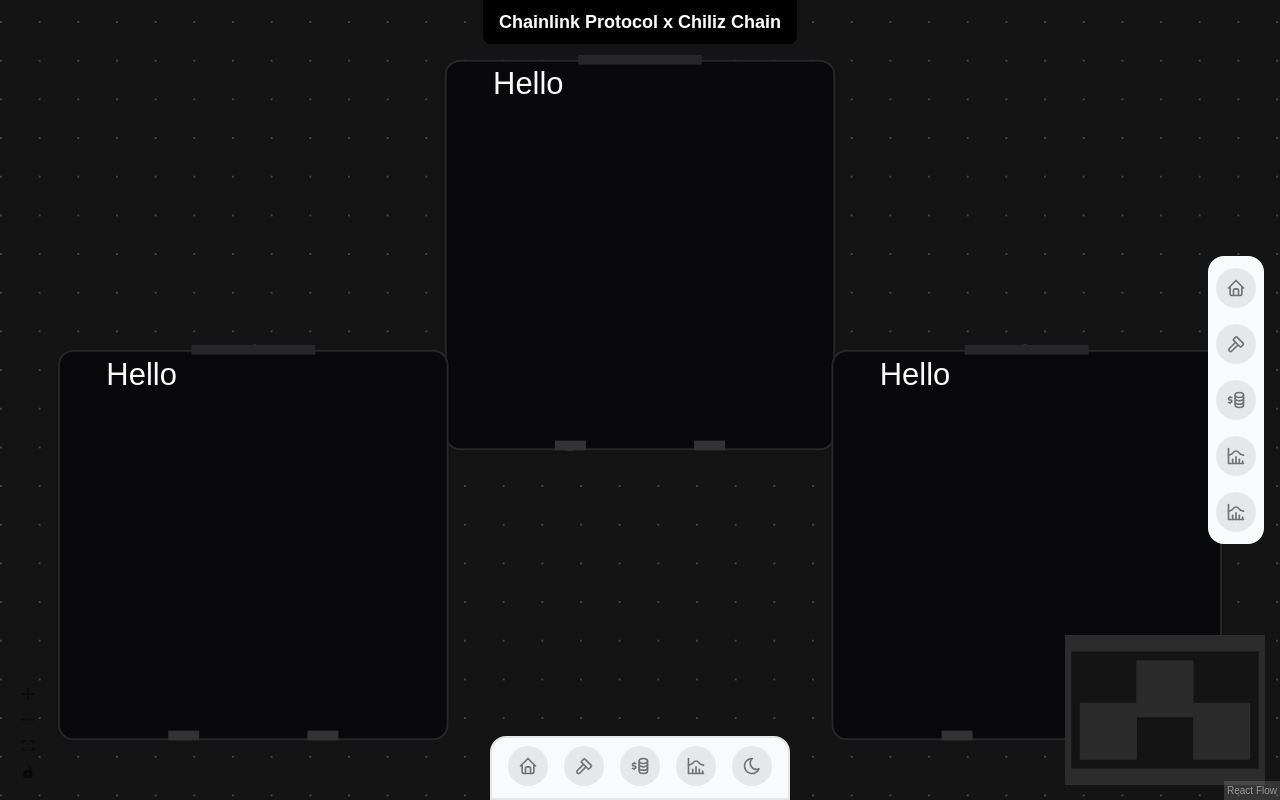
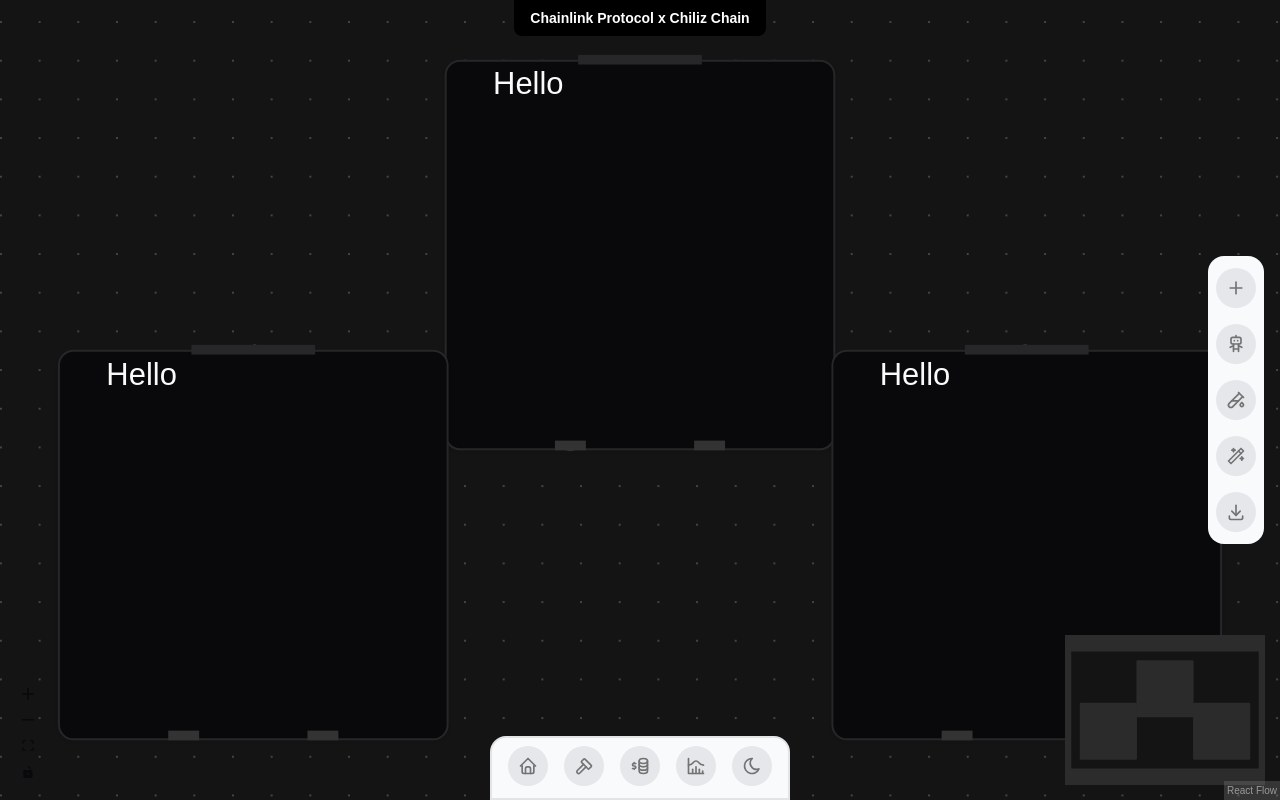
Before and after one commit to gabrielantonyxaviour/gojo-funding-the-commons, a Next.js app in the folder frontend/: page /projects/ackaddffaflo in a window 1280 px wide. Built offline with nearby package versions, Linux system fonts and the light colour scheme.

Commit message:
add vertical bar

```diff
--- a/frontend/components/project/index.tsx
+++ b/frontend/components/project/index.tsx
@@ -72,7 +72,7 @@
       </div>
       <div className="fixed top-0 left-0 right-0 select-none ">
         <div className="flex justify-center">
-          <p className="text-center text-lg font-semibold py-2 px-4 dark:bg-secondary bg-black dark:text-zinc-200 text-white rounded-b-lg">
+          <p className="text-center 2xl:text-lg text-sm font-semibold py-2 px-4 dark:bg-secondary bg-black dark:text-zinc-200 text-white rounded-b-lg">
             {projects[0].name}
           </p>
         </div>
--- a/frontend/components/project/tool-bar.tsx
+++ b/frontend/components/project/tool-bar.tsx
@@ -2,48 +2,53 @@
 import {
   IconBusinessplan,
   IconChartHistogram,
+  IconDownload,
   IconHammer,
   IconHome,
+  IconPlus,
+  IconRobot,
+  IconTestPipe,
+  IconWand,
 } from "@tabler/icons-react";
 import { FloatingVerticalDock } from "../ui/acternity/floating-vertical-dock";
 
 export function ToolBar() {
   const links = [
     {
-      title: "Home",
+      title: "Add Node",
       icon: (
-        <IconHome className="h-full w-full text-neutral-500 dark:text-neutral-300" />
+        <IconPlus className="h-full w-full text-neutral-500 dark:text-neutral-300" />
       ),
-      href: "/",
+      onClick: () => console.log("Add Node"),
     },
 
     {
-      title: "Projects",
+      title: "AI Agents",
       icon: (
-        <IconHammer className="h-full w-full text-neutral-500 dark:text-neutral-300" />
+        <IconRobot className="h-full w-full text-neutral-500 dark:text-neutral-300" />
       ),
-      href: "/projects",
+      onClick: () => console.log("Add Node"),
     },
     {
-      title: "Contribute",
+      title: "App Testing",
       icon: (
-        <IconBusinessplan className="h-full w-full text-neutral-500 dark:text-neutral-300" />
+        <IconTestPipe className="h-full w-full text-neutral-500 dark:text-neutral-300" />
       ),
-      href: "/contribute",
+      onClick: () => console.log("Add Node"),
     },
     {
-      title: "Dashboard",
+      title: "Ask Gojo",
       icon: (
-        <IconChartHistogram className="h-full w-full text-neutral-500 dark:text-neutral-300" />
+        <IconWand className="h-full w-full text-neutral-500 dark:text-neutral-300" />
       ),
-      href: "/dashboard",
+      onClick: () => console.log("Add Node"),
     },
     {
-      title: "Switch Theme",
+      title: "App Export",
       icon: (
-        <IconChartHistogram className="h-full w-full text-neutral-500 dark:text-neutral-300" />
+        <IconDownload className="h-full w-full text-neutral-500 dark:text-neutral-300" />
       ),
-      href: "/theme",
+      onClick: () => console.log("Add Node"),
     },
   ];
   return (
--- a/frontend/components/ui/acternity/floating-horizontal-dock.tsx
+++ b/frontend/components/ui/acternity/floating-horizontal-dock.tsx
@@ -205,7 +205,7 @@
               initial={{ opacity: 0, y: 10, x: "-50%" }}
               animate={{ opacity: 1, y: 0, x: "-50%" }}
               exit={{ opacity: 0, y: 2, x: "-50%" }}
-              className="px-2 py-0.5 whitespace-pre rounded-md bg-gray-100 border dark:bg-neutral-800 dark:border-neutral-900 dark:text-white border-gray-200 text-neutral-700 absolute left-1/2 -translate-x-1/2 -top-8 w-fit text-md"
+              className="px-2 py-0.5 whitespace-pre rounded-md bg-gray-100 border dark:bg-neutral-800 dark:border-neutral-900 dark:text-white border-gray-200 text-neutral-700 absolute left-1/2 -translate-x-1/2 -top-8 w-fit 2xl:text-md text-xs"
             >
               {title}
             </motion.div>
--- a/frontend/components/ui/acternity/floating-vertical-dock.tsx
+++ b/frontend/components/ui/acternity/floating-vertical-dock.tsx
@@ -16,13 +16,14 @@
 } from "framer-motion";
 import Link from "next/link";
 import { useRef, useState } from "react";
+import { Button } from "../button";
 
 export const FloatingVerticalDock = ({
   items,
   desktopClassName,
   mobileClassName,
 }: {
-  items: { title: string; icon: React.ReactNode; href: string }[];
+  items: { title: string; icon: React.ReactNode; onClick: () => void }[];
   desktopClassName?: string;
   mobileClassName?: string;
 }) => {
@@ -38,7 +39,7 @@
   items,
   className,
 }: {
-  items: { title: string; icon: React.ReactNode; href: string }[];
+  items: { title: string; icon: React.ReactNode; onClick: () => void }[];
   className?: string;
 }) => {
   const [open, setOpen] = useState(false);
@@ -67,13 +68,13 @@
                 }}
                 transition={{ delay: (items.length - 1 - idx) * 0.05 }}
               >
-                <Link
-                  href={item.href}
+                <div
                   key={item.title}
-                  className="h-10 w-10 rounded-full bg-gray-50 dark:bg-neutral-900 flex items-center justify-center"
+                  onClick={item.onClick}
+                  className="cursor-pointer h-10 w-10 rounded-full bg-gray-50 dark:bg-neutral-900 flex items-center justify-center"
                 >
                   <div className="h-4 w-4">{item.icon}</div>
-                </Link>
+                </div>
               </motion.div>
             ))}
           </motion.div>
@@ -93,7 +94,7 @@
   items,
   className,
 }: {
-  items: { title: string; icon: React.ReactNode; href: string }[];
+  items: { title: string; icon: React.ReactNode; onClick: () => void }[];
   className?: string;
 }) => {
   let mouseY = useMotionValue(Infinity);
@@ -117,12 +118,12 @@
   mouseY,
   title,
   icon,
-  href,
+  onClick,
 }: {
   mouseY: MotionValue;
   title: string;
   icon: React.ReactNode;
-  href: string;
+  onClick: () => void;
 }) {
   let ref = useRef<HTMLDivElement>(null);
 
@@ -167,7 +168,7 @@
   const [hovered, setHovered] = useState(false);
 
   return (
-    <Link href={href}>
+    <div onClick={onClick} className="cursor-pointer">
       <motion.div
         ref={ref}
         style={{ width, height }}
@@ -178,10 +179,10 @@
         <AnimatePresence>
           {hovered && (
             <motion.div
-              initial={{ opacity: 0, y: 10, x: "-50%" }}
-              animate={{ opacity: 1, y: 0, x: "-50%" }}
-              exit={{ opacity: 0, y: 2, x: "-50%" }}
-              className="px-2 py-0.5 whitespace-pre rounded-md bg-gray-100 border dark:bg-neutral-800 dark:border-neutral-900 dark:text-white border-gray-200 text-neutral-700 absolute left-1/2 -translate-x-1/2 -top-8 w-fit text-xs"
+              initial={{ opacity: 0, x: 10, y: "-50%" }}
+              animate={{ opacity: 1, x: 0, y: "-50%" }}
+              exit={{ opacity: 0, x: 2, y: "-50%" }}
+              className="px-2 py-0.5 whitespace-pre rounded-md bg-gray-100 border dark:bg-neutral-800 dark:border-neutral-900 dark:text-white border-gray-200 text-neutral-700 absolute top-1/2 -translate-y-1/2 -left-16 w-fit 2xl:text-md text-xs"
             >
               {title}
             </motion.div>
@@ -194,6 +195,6 @@
           {icon}
         </motion.div>
       </motion.div>
-    </Link>
+    </div>
   );
 }
```
Also changed, not shown: 1 other file (tests, documents, lock files or other folders).
